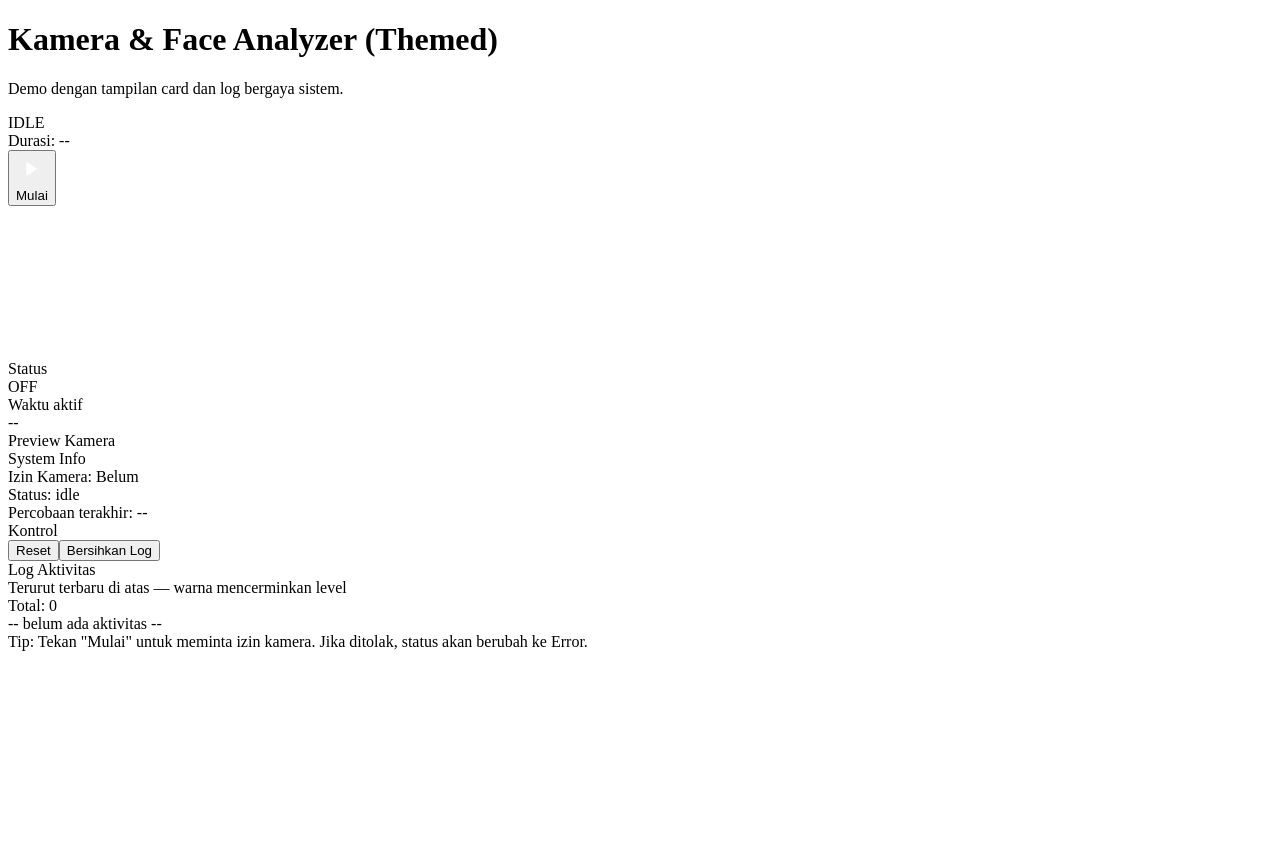
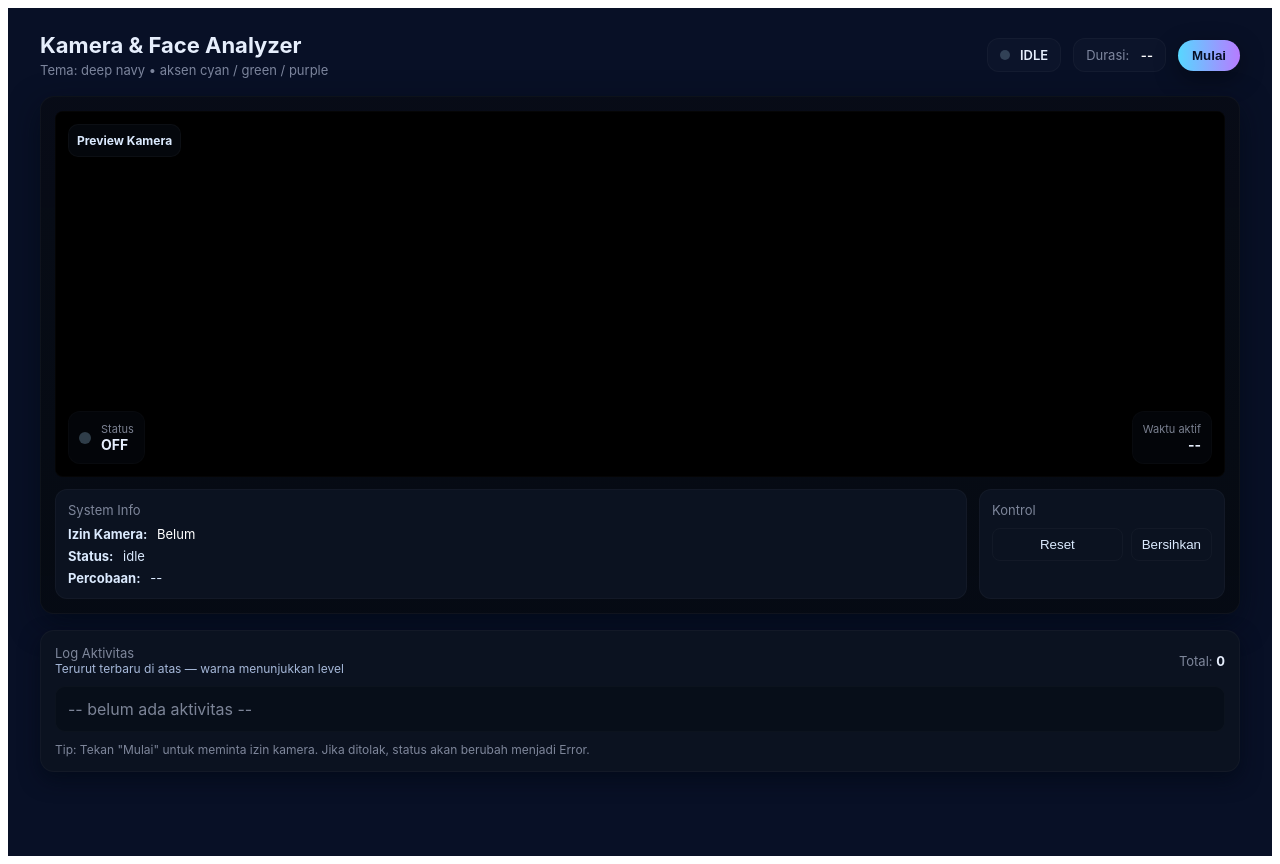
Before and after one commit to louisaamika/monitor-test, a Next.js app: page / in a window 1280 px wide. Before the commit the page ends 800 px from the top, so only its background shows below. Built offline with nearby package versions, Linux system fonts and the light colour scheme.

Commit message:
Update index.js

```diff
--- a/pages/index.js
+++ b/pages/index.js
@@ -1,8 +1,12 @@
 import React, { useEffect, useRef, useState } from 'react';
 
-// Themed Face Analyzer single-file React component
-// Uses Tailwind CSS utility classes for styling (no external CSS file)
-// Behavior: keeps original logic but upgrades UI to match requested theme.
+// Face Analyzer - Themed to match provided dashboard colors (deep navy + cyan/green/purple accents).
+// Single-file React component. No external panel/editor required.
+// Keep original mechanics (start → ask permission → start view / logs / hide button; handle denied permission).
+//
+// Notes:
+// - You can drop this file into a React app. It uses inline styles + utility classes; Tailwind classnames are left
+//   for convenience but styling is mainly controlled via the color variables below so it also works with plain CSS setups.
 
 const API_ENDPOINT = {
   url: 'https://demo.api4ai.cloud/face-analyzer/v1/results',
@@ -10,24 +14,37 @@ const API_ENDPOINT = {
 };
 
 export default function FaceAnalyzerSingleView() {
+  // refs
   const videoRef = useRef(null);
   const canvasRef = useRef(null);
   const streamRef = useRef(null);
   const abortRef = useRef(false);
 
+  // state
   const [permissionGranted, setPermissionGranted] = useState(false);
   const [sending, setSending] = useState(false);
-  const [infoLog, setInfoLog] = useState([]); // each entry: {ts, text, level}
+  const [infoLog, setInfoLog] = useState([]); // entries: { ts, text, level }
   const [showStartButton, setShowStartButton] = useState(true);
   const [status, setStatus] = useState('idle'); // idle, requesting, active, detecting, processing, success, error
   const [startAt, setStartAt] = useState(null);
   const [detectedAt, setDetectedAt] = useState(null);
 
-  // pushLog supports level: info, warn, error, success
+  // theme colours (match screenshot feel)
+  const THEME = {
+    background: '#081026', // deep navy
+    card: '#0b1220', // card dark
+    cardBorder: 'rgba(255,255,255,0.03)',
+    accentCyan: '#57d7ff',
+    accentGreen: '#39e07a',
+    accentPurple: '#b77bff',
+    mutedText: 'rgba(220,230,255,0.55)',
+    logBg: 'rgba(6,12,22,0.6)'
+  };
+
   const pushLog = (text, level = 'info') => {
     const entry = { ts: new Date(), text, level };
-    setInfoLog((p) => [entry, ...p].slice(0, 200));
-    // still console for debugging
+    setInfoLog((p) => [entry, ...p].slice(0, 300));
+    // keep console debug
     console.log(`${entry.ts.toLocaleString('id-ID')} — [${level}] ${text}`);
   };
 
@@ -72,7 +89,7 @@ export default function FaceAnalyzerSingleView() {
         if (playPromise && playPromise.catch) playPromise.catch(() => {});
       }
 
-      // Wait for a frame to be ready
+      // wait for a stabilized frame
       await new Promise((res) => {
         const video = videoRef.current;
         if (!video) return res();
@@ -82,13 +99,12 @@ export default function FaceAnalyzerSingleView() {
           res();
         };
         video.addEventListener('loadeddata', onLoaded);
-        // fallback timeout
         setTimeout(res, 800);
       });
 
-      // start capture loop until valid face detected or aborted
+      // capture loop
       let attempt = 0;
-      const maxAttempts = 12; // safety to avoid infinite loop
+      const maxAttempts = 12;
 
       while (!abortRef.current) {
         attempt += 1;
@@ -120,7 +136,6 @@ export default function FaceAnalyzerSingleView() {
           else result = await res.text();
 
           pushLog(`Status API: ${res.status}`, 'info');
-          pushLog(`Response singkat: ${typeof result === 'string' ? result.slice(0, 200) : JSON.stringify(result).slice(0, 200)}`, 'info');
 
           const valid = checkFaceValid(result);
           if (valid) {
@@ -207,7 +222,6 @@ export default function FaceAnalyzerSingleView() {
     };
   }, []);
 
-  // helper to render elapsed duration
   const renderDuration = () => {
     if (!startAt) return '--';
     const end = detectedAt || new Date();
@@ -218,137 +232,204 @@ export default function FaceAnalyzerSingleView() {
     return `${h}h ${m}m ${s}s`;
   };
 
-  // log line renderer: single-line formatted with color based on level
   const renderLogLine = (entry, idx) => {
     const time = entry.ts.toLocaleTimeString('id-ID');
-    const base = 'text-sm leading-tight break-words';
-    const color = entry.level === 'error' ? 'text-red-400' : entry.level === 'warn' ? 'text-yellow-300' : entry.level === 'success' ? 'text-green-300' : 'text-sky-200';
+    const color = entry.level === 'error'
+      ? THEME.accentPurple // use purple for errors to match screenshot purple emphasis
+      : entry.level === 'warn'
+        ? THEME.accentGreen
+        : entry.level === 'success'
+          ? THEME.accentGreen
+          : THEME.accentCyan;
+
+    const style = {
+      color,
+      whiteSpace: 'pre-wrap'
+    };
+
     return (
-      <div key={idx} className={`flex items-start gap-3 ${base}`}>
-        <div className="w-20 text-xs text-zinc-400">{time}</div>
-        <div className={`${color} flex-1`}>{entry.text}</div>
+      <div key={idx} style={{ display: 'flex', gap: 12, alignItems: 'flex-start', fontSize: 13, lineHeight: 1.25 }}>
+        <div style={{ width: 70, color: THEME.mutedText, fontSize: 12 }}>{time}</div>
+        <div style={style}>{entry.text}</div>
       </div>
     );
   };
 
+  // small UI helpers
+  const statusLabel = () => {
+    switch (status) {
+      case 'idle': return 'OFF';
+      case 'requesting': return 'Meminta izin';
+      case 'active': return 'ON';
+      case 'detecting': return 'Mendeteksi wajah';
+      case 'processing': return 'Memproses';
+      case 'success': return 'Berhasil';
+      case 'error': return 'Error';
+      default: return status;
+    }
+  };
+
   return (
-    <div className="min-h-screen p-6 bg-[#071025] text-zinc-100 font-sans">
-      <div className="max-w-6xl mx-auto">
-        <header className="flex items-center justify-between mb-6">
+    <div style={{ minHeight: '100vh', background: THEME.background, color: '#e6eefc', padding: 24, fontFamily: 'Inter, system-ui, -apple-system, Roboto, "Segoe UI", sans-serif' }}>
+      <div style={{ maxWidth: 1200, margin: '0 auto' }}>
+        {/* header */}
+        <div style={{ display: 'flex', justifyContent: 'space-between', alignItems: 'center', marginBottom: 18 }}>
           <div>
-            <h1 className="text-2xl font-semibold">Kamera & Face Analyzer (Themed)</h1>
-            <p className="text-sm text-zinc-400">Demo dengan tampilan card dan log bergaya sistem.</p>
+            <div style={{ fontSize: 22, fontWeight: 700 }}>Kamera & Face Analyzer</div>
+            <div style={{ color: THEME.mutedText, fontSize: 13, marginTop: 4 }}>Tema: deep navy • aksen cyan / green / purple</div>
           </div>
-          <div className="flex items-center gap-3">
-            {/* Status badge */}
-            <div className="text-sm px-3 py-2 rounded-xl bg-zinc-800/40 border border-zinc-700">
-              <div className="flex items-center gap-3">
-                <div className={`h-3 w-3 rounded-full ${status === 'active' || status === 'detecting' || status === 'processing' ? 'bg-amber-400' : status === 'success' ? 'bg-green-400' : status === 'error' ? 'bg-red-500' : 'bg-zinc-500'}`} />
-                <div className="font-medium">{status.toUpperCase()}</div>
-              </div>
+
+          <div style={{ display: 'flex', gap: 12, alignItems: 'center' }}>
+            <div style={{ padding: '8px 12px', borderRadius: 12, background: 'rgba(255,255,255,0.02)', border: `1px solid ${THEME.cardBorder}`, display: 'flex', gap: 10, alignItems: 'center' }}>
+              <div style={{
+                height: 10,
+                width: 10,
+                borderRadius: 999,
+                background: (status === 'active' || status === 'detecting' || status === 'processing') ? '#f5a623' : (status === 'success' ? THEME.accentGreen : (status === 'error' ? THEME.accentPurple : '#314156'))
+              }} />
+              <div style={{ fontWeight: 600, fontSize: 13 }}>{status.toUpperCase()}</div>
             </div>
 
-            {/* Duration / runtime */}
-            <div className="text-sm text-zinc-400 px-3 py-2 rounded-xl bg-zinc-800/20 border border-zinc-700">
-              Durasi: <span className="font-medium text-zinc-100 ml-2">{renderDuration()}</span>
+            <div style={{ padding: '8px 12px', borderRadius: 12, background: 'rgba(255,255,255,0.02)', border: `1px solid ${THEME.cardBorder}`, fontSize: 13, color: THEME.mutedText }}>
+              Durasi: <span style={{ marginLeft: 8, color: '#fff', fontWeight: 600 }}>{renderDuration()}</span>
             </div>
 
-            {/* Start button area (kept like original logic) */}
             <div>
               {showStartButton && (
                 <button
                   onClick={startAndCaptureFlow}
                   disabled={sending}
-                  className="inline-flex items-center gap-2 px-4 py-2 rounded-2xl bg-gradient-to-r from-sky-500 to-indigo-500 hover:from-sky-600 disabled:opacity-60 shadow-lg"
+                  style={{
+                    background: `linear-gradient(90deg, ${THEME.accentCyan} 0%, ${THEME.accentPurple} 100%)`,
+                    color: '#081026',
+                    border: 'none',
+                    padding: '8px 14px',
+                    borderRadius: 999,
+                    fontWeight: 600,
+                    boxShadow: '0 8px 24px rgba(0,0,0,0.4)'
+                  }}
                 >
-                  <svg xmlns="http://www.w3.org/2000/svg" className="h-5 w-5" viewBox="0 0 20 20" fill="white">
-                    <path d="M6.5 5.5v9l7-4.5-7-4.5z" />
-                  </svg>
-                  <span className="text-sm font-medium">{sending ? 'Mengirim...' : 'Mulai'}</span>
+                  {sending ? 'Mengirim...' : 'Mulai'}
                 </button>
               )}
             </div>
           </div>
-        </header>
+        </div>
 
-        {/* Responsive layout: mobile stack, desktop grid */}
-        <div className="grid grid-cols-1 lg:grid-cols-3 gap-6">
-          {/* Left: preview card spans 2 cols on desktop */}
-          <div className="lg:col-span-2">
-            <div className="bg-gradient-to-br from-[#0b1220] to-[#081226] rounded-2xl p-4 shadow-2xl border border-zinc-800">
-              {/* Video card */}
-              <div className="relative rounded-lg overflow-hidden bg-black">
-                <video ref={videoRef} playsInline muted autoPlay className="w-full h-[360px] object-cover bg-black" />
+        {/* main layout (responsive) */}
+        <div style={{ display: 'grid', gridTemplateColumns: '1fr', gap: 16 }}>
+          {/* use CSS media query inline via style attribute isn't straightforward; adopt simple responsive layout via wrapping */}
+          <div style={{ display: 'flex', flexDirection: 'column', gap: 16 }}>
+            {/* preview card */}
+            <div style={{
+              borderRadius: 14,
+              padding: 14,
+              background: `linear-gradient(180deg, rgba(8,12,22,0.95), rgba(6,10,18,0.92))`,
+              border: `1px solid ${THEME.cardBorder}`,
+              boxShadow: '0 10px 30px rgba(2,8,20,0.6)'
+            }}>
+              <div style={{ position: 'relative', borderRadius: 8, overflow: 'hidden', background: '#000', border: `1px solid rgba(255,255,255,0.02)` }}>
+                <video
+                  ref={videoRef}
+                  playsInline
+                  muted
+                  autoPlay
+                  style={{ width: '100%', height: 360, objectFit: 'cover', background: '#000' }}
+                />
 
-                {/* card overlay */}
-                <div className="absolute bottom-4 left-4 right-4 flex items-center justify-between gap-4">
-                  <div className="bg-zinc-900/60 backdrop-blur-sm p-3 rounded-xl border border-zinc-700 flex items-center gap-4">
-                    <div className={`h-3 w-3 rounded-full ${status === 'active' || status === 'detecting' || status === 'processing' ? 'bg-amber-400' : status === 'success' ? 'bg-green-400' : status === 'error' ? 'bg-red-500' : 'bg-zinc-500'}`} />
+                {/* overlay status card */}
+                <div style={{ position: 'absolute', left: 12, top: 12, background: 'rgba(8,12,20,0.6)', padding: 8, borderRadius: 10, border: `1px solid rgba(255,255,255,0.03)`, color: THEME.mutedText }}>
+                  <div style={{ fontSize: 12, fontWeight: 700, color: '#dbeafe' }}>Preview Kamera</div>
+                </div>
+
+                <div style={{ position: 'absolute', left: 12, bottom: 12, right: 12, display: 'flex', justifyContent: 'space-between', gap: 12 }}>
+                  <div style={{ display: 'flex', gap: 10, alignItems: 'center', padding: 10, borderRadius: 12, background: 'rgba(5,9,16,0.6)', backdropFilter: 'blur(6px)', border: `1px solid rgba(255,255,255,0.02)` }}>
+                    <div style={{
+                      width: 12,
+                      height: 12,
+                      borderRadius: 6,
+                      background: (status === 'active' || status === 'detecting' || status === 'processing') ? '#f5a623' : (status === 'success' ? THEME.accentGreen : (status === 'error' ? THEME.accentPurple : '#2f3d49'))
+                    }} />
                     <div>
-                      <div className="text-xs text-zinc-300">Status</div>
-                      <div className="text-sm font-medium">{status === 'idle' ? 'OFF' : status === 'requesting' ? 'Meminta izin' : status === 'active' ? 'ON' : status === 'detecting' ? 'Mendeteksi wajah' : status === 'processing' ? 'Memproses' : status === 'success' ? 'Berhasil' : 'Error'}</div>
+                      <div style={{ fontSize: 11, color: THEME.mutedText }}>Status</div>
+                      <div style={{ fontSize: 14, color: '#e6eefc', fontWeight: 700 }}>{statusLabel()}</div>
                     </div>
                   </div>
 
-                  <div className="bg-zinc-900/60 backdrop-blur-sm p-3 rounded-xl border border-zinc-700 text-right">
-                    <div className="text-xs text-zinc-300">Waktu aktif</div>
-                    <div className="text-sm font-medium">{renderDuration()}</div>
+                  <div style={{ padding: 10, borderRadius: 12, background: 'rgba(5,9,16,0.6)', border: `1px solid rgba(255,255,255,0.02)`, textAlign: 'right' }}>
+                    <div style={{ fontSize: 11, color: THEME.mutedText }}>Waktu aktif</div>
+                    <div style={{ fontSize: 14, color: '#e6eefc', fontWeight: 700 }}>{renderDuration()}</div>
+                  </div>
+                </div>
+              </div>
+
+              {/* system info + control row */}
+              <div style={{ marginTop: 12, display: 'flex', gap: 12, flexWrap: 'wrap' }}>
+                <div style={{ flex: 1, minWidth: 240, background: THEME.card, borderRadius: 12, padding: 12, border: `1px solid ${THEME.cardBorder}` }}>
+                  <div style={{ fontSize: 13, color: THEME.mutedText }}>System Info</div>
+                  <div style={{ marginTop: 8, fontSize: 13, color: '#dbeafe' }}>
+                    <div><strong>Izin Kamera:</strong> <span style={{ color: '#fff', marginLeft: 6 }}>{permissionGranted ? 'Diberikan' : (status === 'error' ? 'Error / Ditolak' : 'Belum')}</span></div>
+                    <div style={{ marginTop: 6 }}><strong>Status:</strong> <span style={{ marginLeft: 6 }}>{status}</span></div>
+                    <div style={{ marginTop: 6 }}><strong>Percobaan:</strong> <span style={{ marginLeft: 6 }}>{infoLog.length ? infoLog[0].ts.toLocaleString('id-ID') : '--'}</span></div>
                   </div>
                 </div>
 
-                {/* top-left small badge */}
-                <div className="absolute top-4 left-4 bg-zinc-900/60 p-2 rounded-lg border border-zinc-700 text-xs">
-                  <div className="font-medium">Preview Kamera</div>
-                </div>
-              </div>
-
-              {/* below: system info card */}
-              <div className="mt-4 grid grid-cols-1 md:grid-cols-3 gap-4">
-                <div className="col-span-1 md:col-span-2 bg-zinc-900/30 p-4 rounded-xl border border-zinc-800">
-                  <div className="text-sm text-zinc-300">System Info</div>
-                  <div className="mt-2 text-xs text-zinc-200">Izin Kamera: <span className="font-medium">{permissionGranted ? 'Diberikan' : status === 'error' ? 'Error / Ditolak' : 'Belum'}</span></div>
-                  <div className="mt-1 text-xs text-zinc-200">Status: <span className="font-medium">{status}</span></div>
-                  <div className="mt-1 text-xs text-zinc-200">Percobaan terakhir: <span className="font-medium">{infoLog.length ? infoLog[0].ts.toLocaleString('id-ID') : '--'}</span></div>
-                </div>
-
-                <div className="col-span-1 bg-zinc-900/20 p-4 rounded-xl border border-zinc-800">
-                  <div className="text-sm text-zinc-300">Kontrol</div>
-                  <div className="mt-3 flex gap-2">
-                    <button onClick={resetAll} className="px-3 py-2 rounded-lg bg-zinc-800/60 hover:bg-zinc-700">Reset</button>
-                    <button onClick={() => { setInfoLog([]); pushLog('Log dibersihkan oleh pengguna.', 'warn'); }} className="px-3 py-2 rounded-lg bg-zinc-800/60 hover:bg-zinc-700">Bersihkan Log</button>
+                <div style={{ width: 220, background: THEME.card, borderRadius: 12, padding: 12, border: `1px solid ${THEME.cardBorder}` }}>
+                  <div style={{ fontSize: 13, color: THEME.mutedText }}>Kontrol</div>
+                  <div style={{ marginTop: 10, display: 'flex', gap: 8 }}>
+                    <button onClick={resetAll} style={{ flex: 1, padding: '8px 10px', borderRadius: 8, background: 'transparent', border: `1px solid ${THEME.cardBorder}`, color: '#dbeafe', cursor: 'pointer' }}>Reset</button>
+                    <button onClick={() => { setInfoLog([]); pushLog('Log dibersihkan oleh pengguna.', 'warn'); }} style={{ padding: '8px 10px', borderRadius: 8, background: 'transparent', border: `1px solid ${THEME.cardBorder}`, color: '#dbeafe', cursor: 'pointer' }}>Bersihkan</button>
                   </div>
                 </div>
               </div>
             </div>
-          </div>
 
-          {/* Right: Log card (mobile: below preview) */}
-          <div>
-            <div className="bg-gradient-to-br from-[#071025] to-[#061021] rounded-2xl p-4 shadow-xl border border-zinc-800 h-full flex flex-col">
-              <div className="flex items-center justify-between mb-3">
+            {/* log card (mobile: below preview) */}
+            <div style={{
+              borderRadius: 14,
+              padding: 14,
+              background: THEME.card,
+              border: `1px solid ${THEME.cardBorder}`,
+              boxShadow: '0 8px 20px rgba(2,8,20,0.6)'
+            }}>
+              <div style={{ display: 'flex', justifyContent: 'space-between', alignItems: 'center', marginBottom: 10 }}>
                 <div>
-                  <div className="text-sm text-zinc-300">Log Aktivitas</div>
-                  <div className="text-xs text-zinc-500">Terurut terbaru di atas — warna mencerminkan level</div>
+                  <div style={{ color: THEME.mutedText, fontSize: 13 }}>Log Aktivitas</div>
+                  <div style={{ color: '#a6b8d9', fontSize: 12 }}>Terurut terbaru di atas — warna menunjukkan level</div>
                 </div>
-                <div className="text-xs text-zinc-400">Total: <span className="font-medium">{infoLog.length}</span></div>
+                <div style={{ color: THEME.mutedText, fontSize: 13 }}>Total: <span style={{ color: '#e6eefc', fontWeight: 700 }}>{infoLog.length}</span></div>
               </div>
 
-              <div className="flex-1 overflow-auto bg-zinc-900/30 p-3 rounded-lg border border-zinc-800">
+              <div style={{ background: THEME.logBg, padding: 12, borderRadius: 10, border: `1px solid rgba(255,255,255,0.02)`, maxHeight: 280, overflow: 'auto' }}>
                 {infoLog.length === 0 ? (
-                  <div className="text-zinc-400">-- belum ada aktivitas --</div>
+                  <div style={{ color: THEME.mutedText }}>-- belum ada aktivitas --</div>
                 ) : (
-                  <div className="flex flex-col gap-3">
+                  <div style={{ display: 'flex', flexDirection: 'column', gap: 10 }}>
                     {infoLog.map((l, i) => renderLogLine(l, i))}
                   </div>
                 )}
               </div>
 
-              {/* small footer note */}
-              <div className="mt-3 text-xs text-zinc-500">Tip: Tekan "Mulai" untuk meminta izin kamera. Jika ditolak, status akan berubah ke Error.</div>
+              <div style={{ marginTop: 10, color: THEME.mutedText, fontSize: 12 }}>Tip: Tekan "Mulai" untuk meminta izin kamera. Jika ditolak, status akan berubah menjadi Error.</div>
             </div>
           </div>
+
+          {/* desktop layout: small right column with log + preview side-by-side mimic */}
+          <style>{`
+            @media (min-width: 992px) {
+              .themed-grid { display: grid; grid-template-columns: 2fr 1fr; gap: 16px; }
+              .desktop-only-hide { display: none; }
+            }
+            @media (max-width: 991px) {
+              .themed-grid { display: block; }
+              .desktop-only-hide { display: block; }
+            }
+          `}</style>
+
+          <div className="desktop-only-hide" style={{ display: 'none' }} />
         </div>
 
+        {/* invisible canvas for captures */}
         <canvas ref={canvasRef} style={{ display: 'none' }} />
       </div>
     </div>
```
